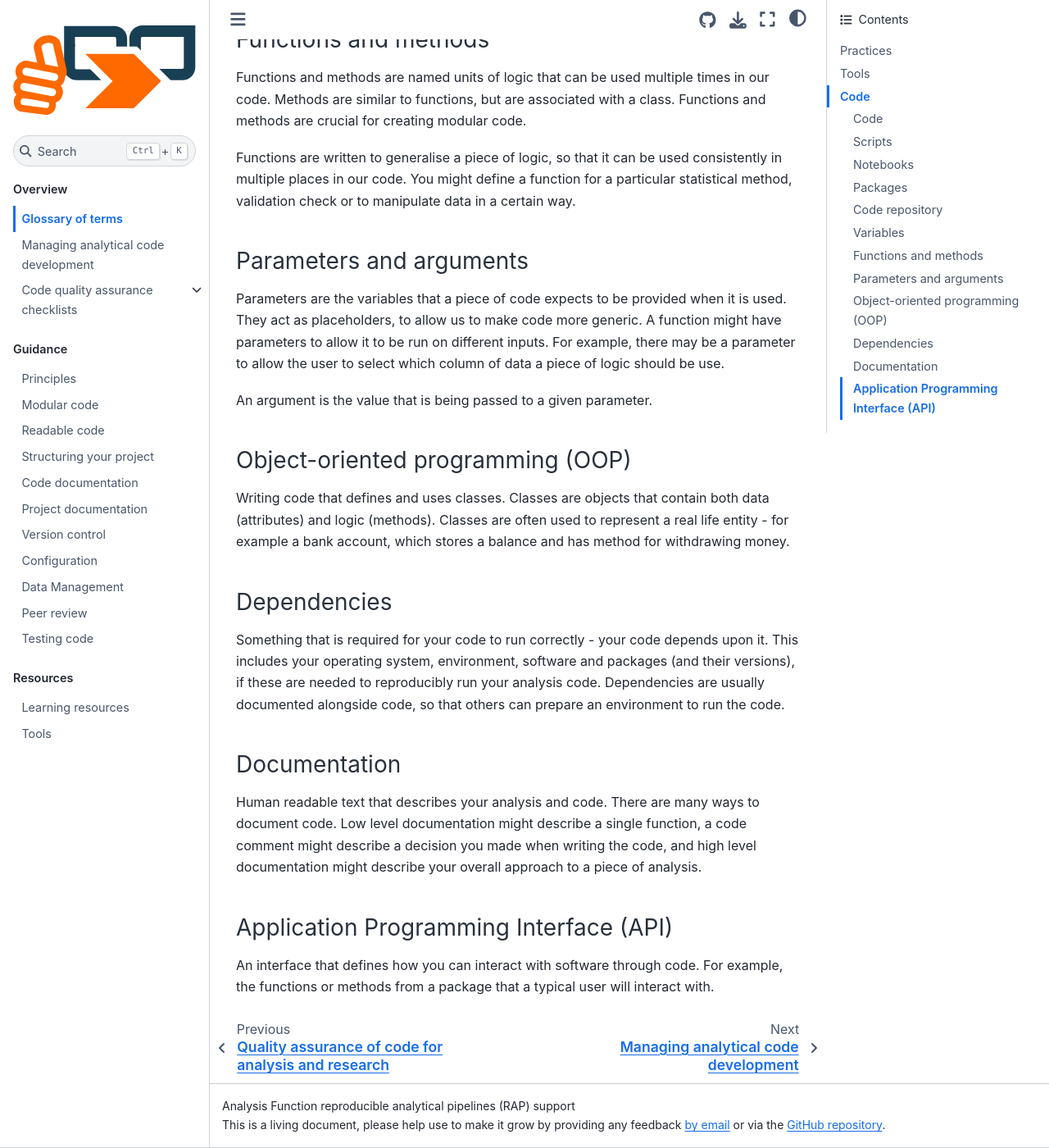
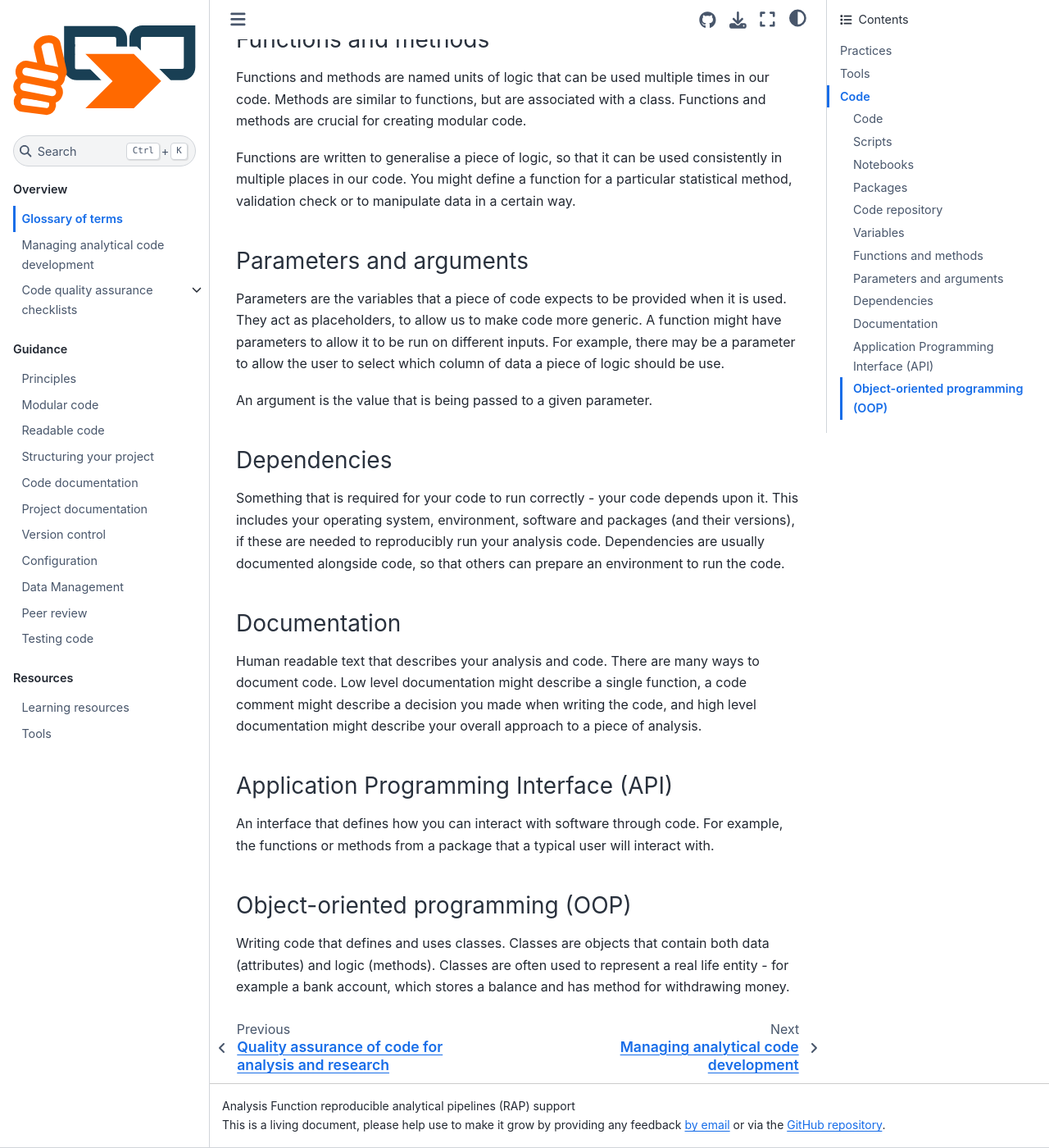
Before and after one commit to best-practice-and-impact/qa-of-code-guidance, a Jupyter Book: the page built from book/glossary.md, in a window 1280 px wide and 1400 px high, scrolled down 5011 px. Shown: the whole window at 82% size. Built offline with Jupyter Book 1.0.4 settings and Sphinx 7.4.7 and the Sphinx Book theme 1.1.4, drawn with Linux system fonts in a browser that asks for light colours; some of the changed lines change nothing that is shown.

Commit message:
Move OOP to the bottom

```diff
--- a/book/glossary.md
+++ b/book/glossary.md
@@ -128,10 +128,6 @@ Parameters are the variables that a piece of code expects to be provided when it
 
 An argument is the value that is being passed to a given parameter.
 
-### Object-oriented programming (OOP)
-
-Writing code that defines and uses classes. Classes are objects that contain both data (attributes) and logic (methods). Classes are often used to represent a real life entity - for example a bank account, which stores a balance and has method for withdrawing money.
-
 ### Dependencies
 
 Something that is required for your code to run correctly - your code depends upon it. This includes your operating system, environment, software and packages (and their versions), if these are needed to reproducibly run your analysis code. Dependencies are usually documented alongside code, so that others can prepare an environment to run the code.
@@ -143,3 +139,7 @@ Human readable text that describes your analysis and code. There are many ways t
 ### Application Programming Interface (API)
 
 An interface that defines how you can interact with software through code. For example, the functions or methods from a package that a typical user will interact with.
+
+### Object-oriented programming (OOP)
+
+Writing code that defines and uses classes. Classes are objects that contain both data (attributes) and logic (methods). Classes are often used to represent a real life entity - for example a bank account, which stores a balance and has method for withdrawing money.
```
